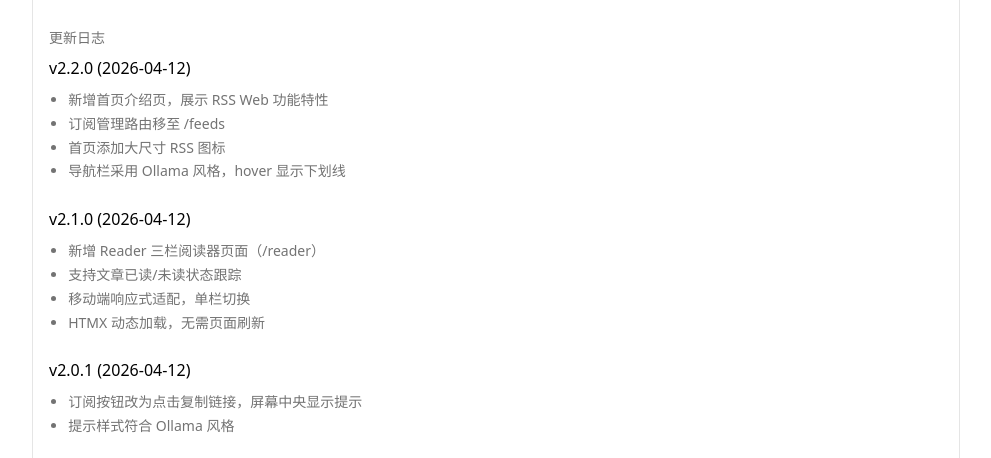
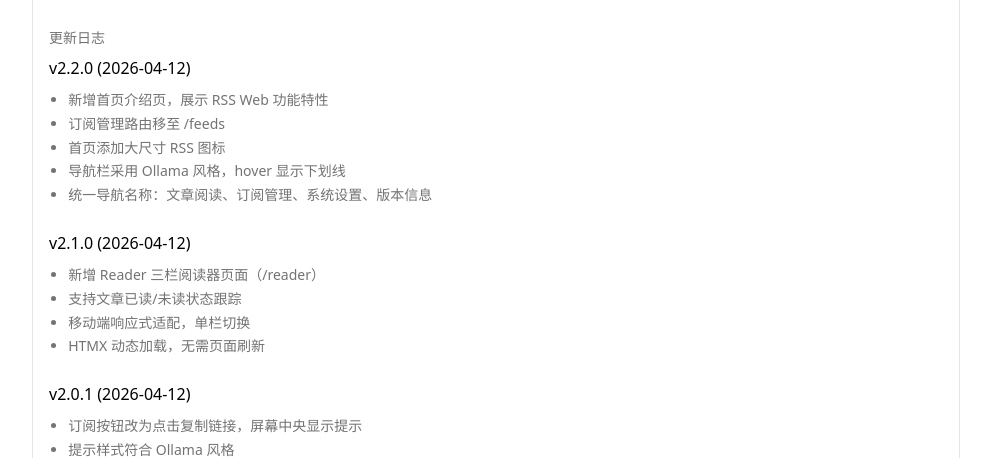
Before and after one commit to jxswcy/rssweb, a FastAPI app: page /version in a window 1280 px wide. Shown: the part 219-677 px from the top of the page, without its empty margins (144-1135 px from the left). Run offline with FastAPI, Linux system fonts and the light colour scheme.

Commit message:
docs: 更新 v2.2.0 更新日志，记录导航名称统一

```diff
--- a/app/templates/version.html
+++ b/app/templates/version.html
@@ -58,6 +58,7 @@
         <li>订阅管理路由移至 /feeds</li>
         <li>首页添加大尺寸 RSS 图标</li>
         <li>导航栏采用 Ollama 风格，hover 显示下划线</li>
+        <li>统一导航名称：文章阅读、订阅管理、系统设置、版本信息</li>
       </ul>
     </div>
 
```
